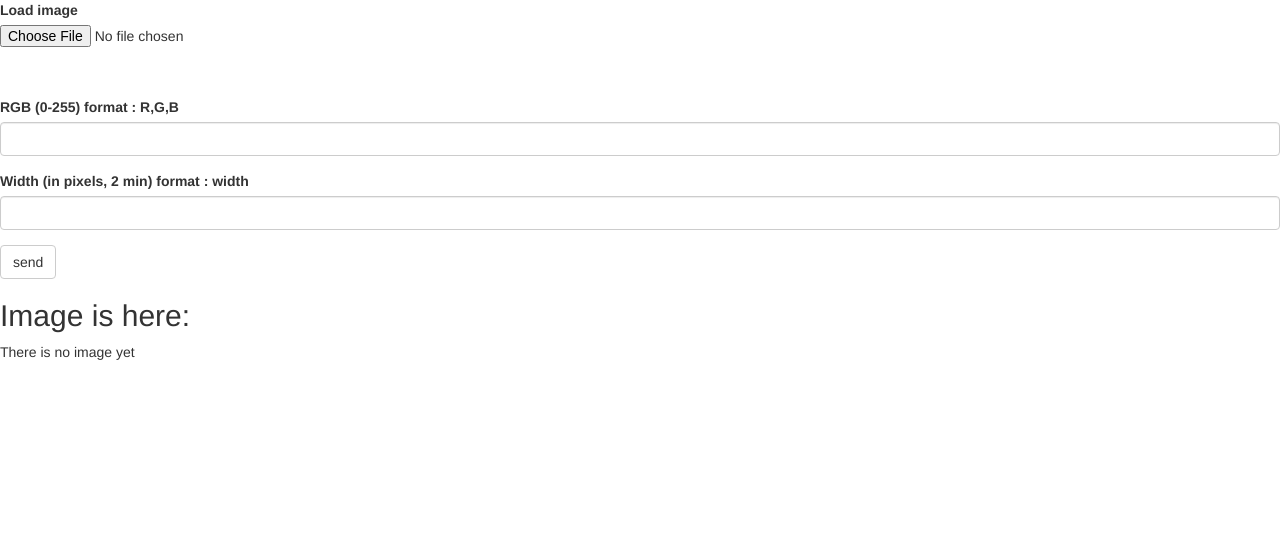
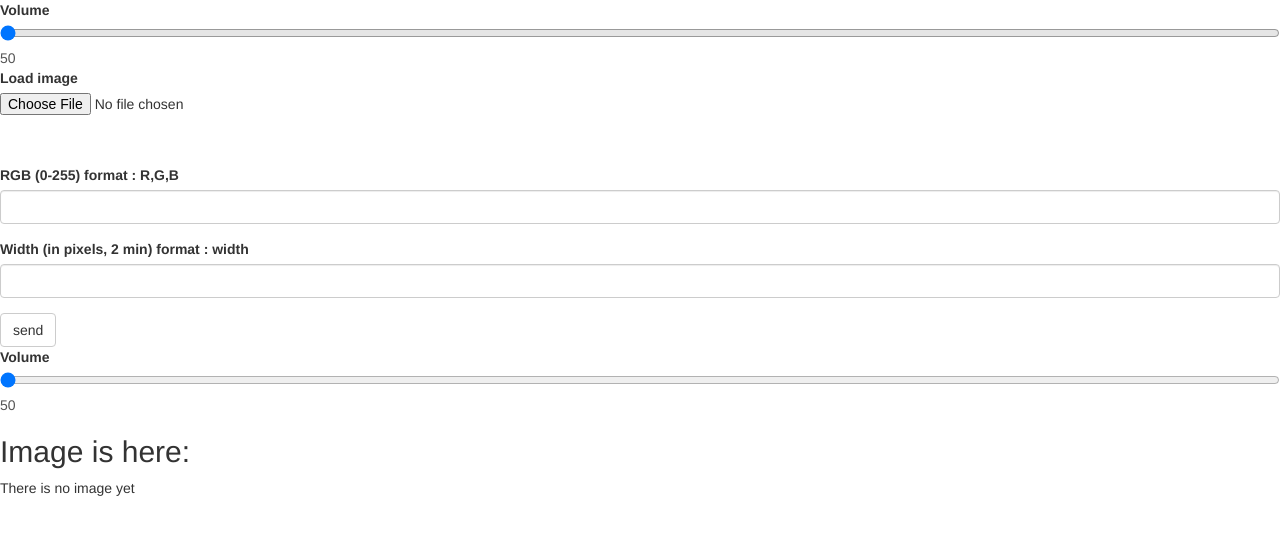
Before and after one commit to A1eksey1/LAB3web, a Flask app: page /lab3 in a window 1280 px wide. Shown: the top 535 px of the page. Run offline with Flask 2, Linux system fonts and the light colour scheme; some libraries are stand-ins or nearby versions.

Commit message:
Update lab3.html

```diff
--- a/flaskapp/templates/lab3.html
+++ b/flaskapp/templates/lab3.html
@@ -1,6 +1,8 @@
 {% extends "bootstrap/base.html" %}
 {% import "bootstrap/wtf.html" as wtf %}
 <!-- задаем заголовок страницы -->
+{% block title %}This is an page{% endblock %}
+<!-- блок body -->
 <label for=fader>Volume</label>
 <input type=range min=0 max=255 value=0 id=fader step=1 onchange="outputUpdate(value)">
 <output for=fader id=volume>50</output>
@@ -9,12 +11,25 @@ function outputUpdate(vol) {
   document.querySelector('#volume').value = vol;
 }
 </script>
-{% block title %}This is an page{% endblock %}
-<!-- блок body -->
 {% block content %}
+<label for=fader>Volume</label>
+<input type=range min=0 max=255 value=0 id=fader step=1 onchange="outputUpdate(value)">
+<output for=fader id=volume>50</output>
+<script>
+function outputUpdate(vol) {
+  document.querySelector('#volume').value = vol;
+}
+</script>
 {{ wtf.quick_form(form, method='post',enctype="multipart/form-data", action="lab3") }}
 <!-- один из стандартных тэгов html - заголовок второго уровня -->
-
+<label for=fader>Volume</label>
+<input type=range min=0 max=255 value=0 id=fader step=1 onchange="outputUpdate(value)">
+<output for=fader id=volume>50</output>
+<script>
+function outputUpdate(vol) {
+  document.querySelector('#volume').value = vol;
+}
+</script>
 
 
 <h2>Image is here: </h2>
```
